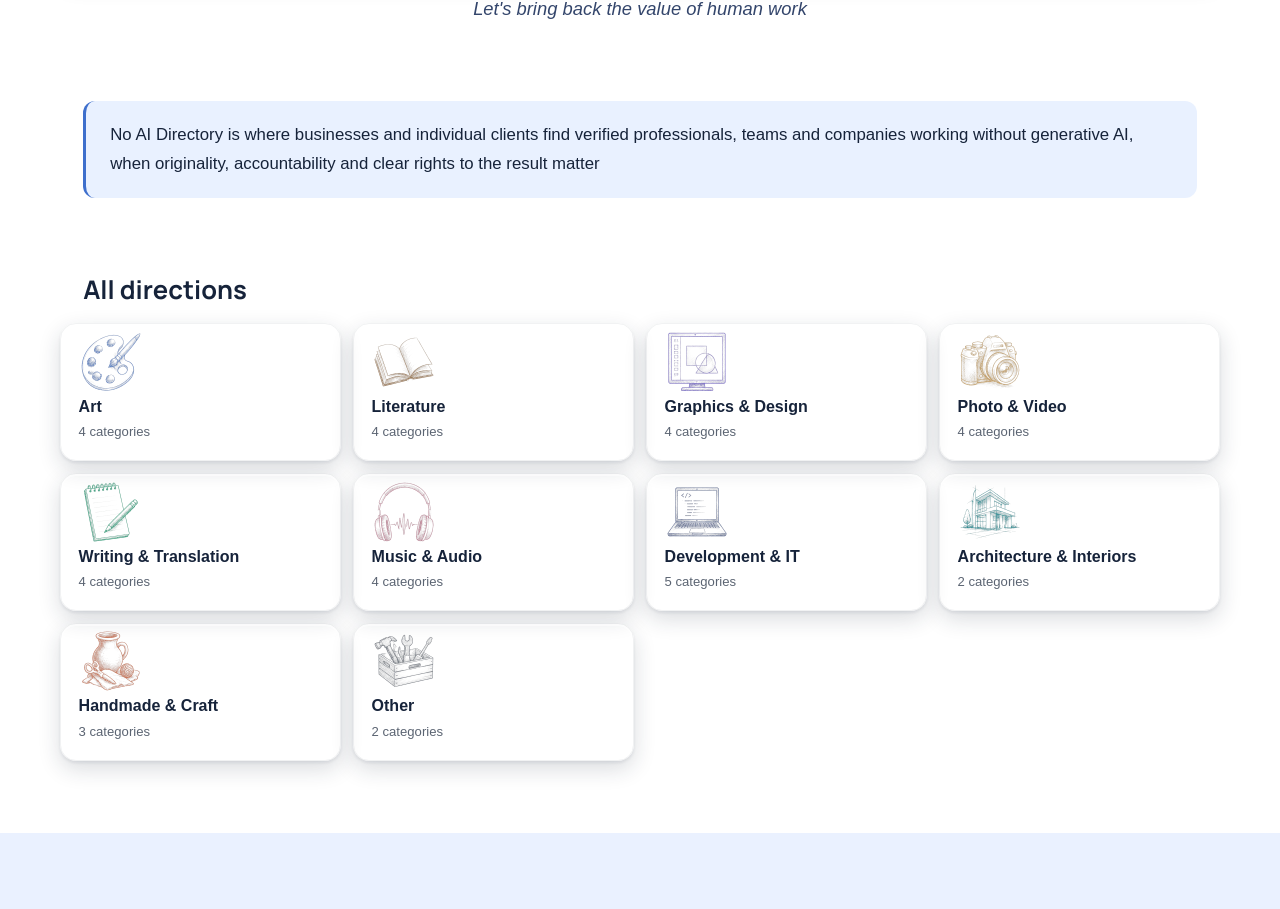
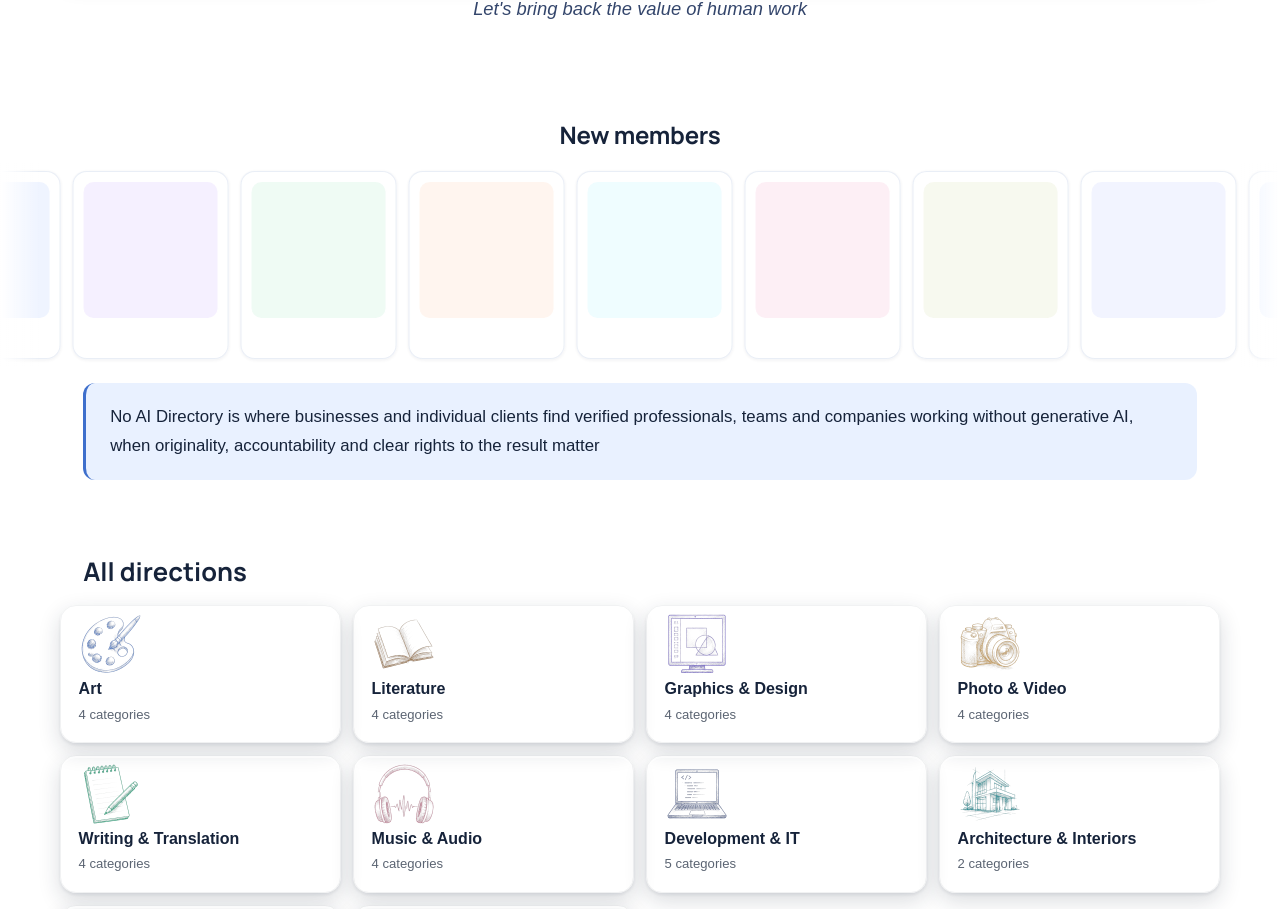
Before and after one commit to dm100usa-oss/no-ai-marketplace, a Next.js app: page /en in a window 1280 px wide. Shown: the part 1779-2688 px from the top of the page. Built offline with nearby package versions, Linux system fonts and the light colour scheme; a web font is replaced by a local one.

Commit message:
Add files via upload

```diff
--- a/src/app/[lang]/page.tsx
+++ b/src/app/[lang]/page.tsx
@@ -5,6 +5,7 @@ import { SectionHeading } from "@/components/States";
 import { FAQ } from "@/components/FAQ";
 import { FindAccordion } from "@/components/FindAccordion";
 import { PeopleMarquee } from "@/components/PeopleMarquee";
+import { NewMembersMarquee } from "@/components/NewMembersMarquee";
 import { StatsBand } from "@/components/StatsBand";
 import { PulseIcon } from "@/components/PulseIcon";
 import {
@@ -339,6 +340,9 @@ export default async function HomePage({
         </div>
       </section>
 
+      {/* ---------- New members marquee ---------- */}
+      <NewMembersMarquee lang={locale} title={dict.home.newMembersTitle} />
+
       {/* ---------- What this place is ---------- */}
       {/* The slogan above is a call; this answers it plainly, in the words a
           person would use to say what they came here for. It sits on the same
--- a/src/app/globals.css
+++ b/src/app/globals.css
@@ -498,6 +498,114 @@ a { color: inherit; text-decoration: none; }
 }
 
 /* ----------------------------------------------------------------
+   New members marquee — second strip, under the join call.
+   Same slow drift as the work strip, translucent member cards.
+------------------------------------------------------------------ */
+.members-marquee-section {
+  margin: 28px 0 8px;
+}
+
+.members-marquee-title {
+  text-align: center;
+  font-family: var(--font-display);
+  font-weight: 700;
+  font-size: 1.35rem;
+  color: var(--color-ink);
+  margin: 0 0 14px;
+}
+
+.members-marquee {
+  overflow: hidden;
+  padding: 8px 0;
+  position: relative;
+}
+
+.members-marquee::before,
+.members-marquee::after {
+  content: "";
+  position: absolute;
+  top: 0;
+  bottom: 0;
+  width: 40px;
+  z-index: 1;
+  pointer-events: none;
+}
+.members-marquee::before {
+  left: 0;
+  background: linear-gradient(to right, var(--color-page), transparent);
+}
+.members-marquee::after {
+  right: 0;
+  background: linear-gradient(to left, var(--color-page), transparent);
+}
+
+.members-marquee__track {
+  display: flex;
+  gap: 12px;
+  width: max-content;
+  animation: members-marquee-slide 90s linear infinite;
+  will-change: transform;
+  backface-visibility: hidden;
+}
+
+@keyframes members-marquee-slide {
+  from { transform: translate3d(0, 0, 0); }
+  to   { transform: translate3d(-50%, 0, 0); }
+}
+
+.members-marquee:hover .members-marquee__track,
+.members-marquee:focus-within .members-marquee__track {
+  animation-play-state: paused;
+}
+
+.members-marquee__card {
+  flex: 0 0 auto;
+  width: 120px;
+  border-radius: 14px;
+  /* Translucent, soft look */
+  background: rgba(255, 255, 255, 0.55);
+  border: 1px solid rgba(120, 150, 200, 0.18);
+  box-shadow: 0 1px 4px rgba(30, 50, 90, 0.08);
+  padding: 10px 10px 12px;
+  opacity: 0.9;
+}
+
+.members-marquee__photo {
+  width: 100%;
+  height: 100px;
+  border-radius: 10px;
+  opacity: 0.85;
+}
+
+.members-marquee__name {
+  margin-top: 8px;
+  text-align: center;
+  font-size: 0.8rem;
+  font-weight: 600;
+  color: var(--color-muted);
+  min-height: 1.1em;
+  overflow: hidden;
+  white-space: nowrap;
+  text-overflow: ellipsis;
+}
+
+@media (min-width: 640px) {
+  .members-marquee__card { width: 140px; }
+  .members-marquee__photo { height: 120px; }
+  .members-marquee-title { font-size: 1.5rem; }
+}
+
+@media (min-width: 1024px) {
+  .members-marquee__card { width: 156px; }
+  .members-marquee__photo { height: 136px; }
+}
+
+@media (prefers-reduced-motion: reduce) {
+  .members-marquee__track { animation: none; }
+  .members-marquee { overflow-x: auto; }
+}
+
+/* ----------------------------------------------------------------
    Find button — the main action on the home page
 ------------------------------------------------------------------ */
 .find-btn {
--- /dev/null
+++ b/src/components/NewMembersMarquee.tsx
@@ -0,0 +1,68 @@
+"use client";
+
+import type { Locale } from "@/i18n/config";
+
+/**
+ * Second marquee, under the join call: "New members".
+ *
+ * Same slow drift as the work strip at the top, but the cards stand for
+ * people and companies rather than pieces of work. Right now they are
+ * soft translucent placeholders with a spot for a name; when real members
+ * give permission, their photo or company logo and name go in here, one
+ * card each.
+ *
+ * Eight cards for now. The list renders twice so the loop is seamless,
+ * exactly like the work marquee. Decorative, so hidden from screen
+ * readers.
+ */
+
+// Placeholder cards. Each has a soft tint and a spot for a future name.
+// When a member joins (with permission) swap `tint` for their photo/logo
+// and fill `name`.
+const MEMBERS = [
+  { tint: "#eaf1ff", name: "" },
+  { tint: "#f3ecff", name: "" },
+  { tint: "#eafaf1", name: "" },
+  { tint: "#fff2ea", name: "" },
+  { tint: "#eafcff", name: "" },
+  { tint: "#fdeaf3", name: "" },
+  { tint: "#f5f7ea", name: "" },
+  { tint: "#eef0ff", name: "" },
+];
+
+function MemberCard({ tint, name }: { tint: string; name: string }) {
+  return (
+    <div className="members-marquee__card">
+      <div
+        className="members-marquee__photo"
+        style={{ backgroundColor: tint }}
+      />
+      <div className="members-marquee__name">{name || "\u00A0"}</div>
+    </div>
+  );
+}
+
+export function NewMembersMarquee({
+  lang,
+  title,
+}: {
+  lang: Locale;
+  title: string;
+}) {
+  void lang;
+  return (
+    <section className="members-marquee-section">
+      <h2 className="members-marquee-title">{title}</h2>
+      <div className="members-marquee" aria-hidden="true">
+        <div className="members-marquee__track">
+          {MEMBERS.map((m, i) => (
+            <MemberCard key={`a-${i}`} tint={m.tint} name={m.name} />
+          ))}
+          {MEMBERS.map((m, i) => (
+            <MemberCard key={`b-${i}`} tint={m.tint} name={m.name} />
+          ))}
+        </div>
+      </div>
+    </section>
+  );
+}
--- a/src/i18n/dictionaries/en.ts
+++ b/src/i18n/dictionaries/en.ts
@@ -124,6 +124,7 @@ export const en: Dictionary = {
     ],
     heroJoinButton: "Join the platform",
     heroSlogan: "Let's bring back the value of human work",
+    newMembersTitle: "New members",
     heroStatement:
       "No AI Directory is where businesses and individual clients find verified professionals, teams and companies working without generative AI, when originality, accountability and clear rights to the result matter",
     heroFindButton: "Find a creator",
--- a/src/i18n/dictionaries/ru.ts
+++ b/src/i18n/dictionaries/ru.ts
@@ -125,6 +125,7 @@ export const ru: Dictionary = {
     ],
     heroJoinButton: "Стать участником",
     heroSlogan: "Давайте вместе вернем ценность человеческому труду",
+    newMembersTitle: "Новые участники",
     heroStatement:
       "No AI Directory это место, где бизнес и частные заказчики находят проверенных специалистов, команды и компании, работающие без генеративного ИИ, когда важны оригинальность, ответственность и понятные права на результат",
     heroFindButton: "Найти исполнителя",
--- a/src/i18n/types.ts
+++ b/src/i18n/types.ts
@@ -129,6 +129,8 @@ export interface Dictionary {
     heroJoinButton: string;
     /** The project's call, under the join button. */
     heroSlogan: string;
+    /** Title above the "new members" marquee. */
+    newMembersTitle: string;
     heroStatement: string;
     heroFindButton: string;
     heroActions: { hint: string; label: string; href: string }[];
```
